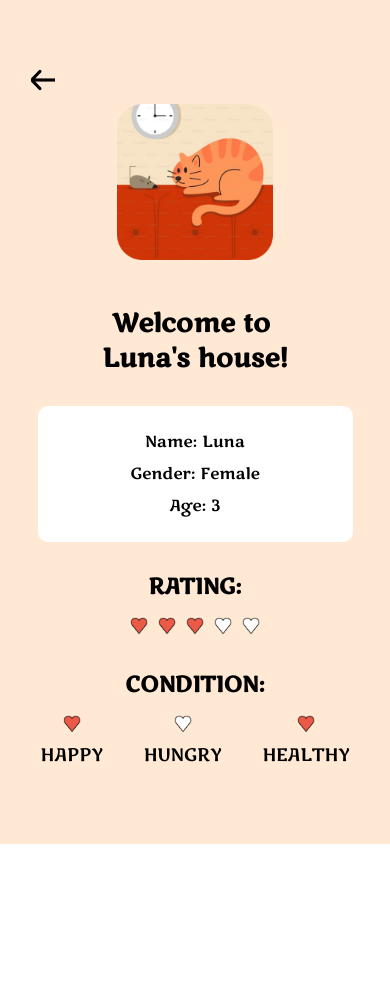
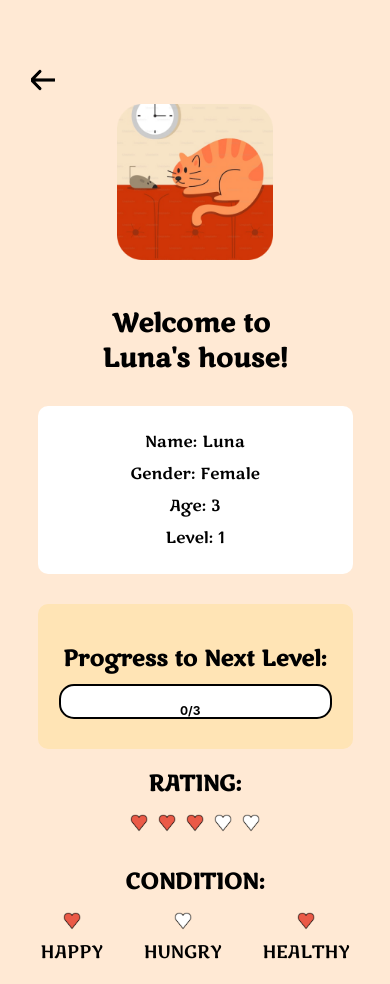
Before and after one commit to AuroraWhisperer/4352-Team18, a React Native app: screen /PetDetails in a window 390 px wide. Before the commit the page ends 844 px from the top, so only its background shows below. Built offline with nearby package versions, Linux system fonts and the light colour scheme.

Commit message:
add pet level

```diff
--- a/Screen/Main/GoalsScreen.js
+++ b/Screen/Main/GoalsScreen.js
@@ -15,11 +15,13 @@ import ExistingGoalCard from "../../components/Goals/ExistingGoalCard";
 import { useNavigation } from "@react-navigation/native";
 import { useMain } from "../../context/MainContext";
 import { useRoute } from "@react-navigation/native";
+import { useTask } from "../../context/TaskContext";
 
 export default function GoalsScreen() {
   const navigation = useNavigation();
   const route = useRoute();
   const { goals, setGoals, setHistoryGoals } = useMain();
+  const { incrementTaskCount } = useTask();
 
   // Function to delete a goal
   const handleDeleteGoal = (id) => {
@@ -37,7 +39,9 @@ export default function GoalsScreen() {
         ? route.params.deleteGoalId[0]
         : route.params.deleteGoalId;
       console.log("Attempting to delete goal with ID:", goalId);
+
       handleDeleteGoal(goalId);
+      incrementTaskCount();
     }
   }, [route.params?.deleteGoalId]);
 
--- a/Screen/PetDetails/PetDetailsScreen.js
+++ b/Screen/PetDetails/PetDetailsScreen.js
@@ -1,37 +1,54 @@
-import React from "react";
+import React, { useEffect, useState } from "react";
 import { useFonts } from "expo-font";
 import {
   StyleSheet,
   Text,
   View,
   ScrollView,
-  SafeAreaView,
+  TouchableOpacity,
   Image,
-  TouchableOpacity,
   Dimensions,
 } from "react-native";
 import Star from "../../components/Display/Star";
 import { useNavigation } from "@react-navigation/native";
 import { useAuth } from "../../context/AuthContext";
+import { useTask } from "../../context/TaskContext";
 
 export default function PetDetailsScreen() {
-  // Load custom font using expo-font hook
   const [fontsLoaded] = useFonts({
     "MarkoOne-Regular": require("../../assets/fonts/MarkoOne-Regular.ttf"),
   });
 
-  // Return loading state if fonts are not loaded
-  if (!fontsLoaded) {
-    return undefined;
-  }
+  const [progress, setProgress] = useState(0);
 
   const navigation = useNavigation();
   const { petname } = useAuth();
+  const { taskCount, level, tasksToLevelUp, incrementTaskCount } = useTask();
+
+  const targetProgress = taskCount / tasksToLevelUp;
+
+  useEffect(() => {
+    const animateProgress = () => {
+      setProgress((prev) => {
+        if (prev < targetProgress) {
+          return Math.min(prev + 0.01, targetProgress);
+        } else {
+          return targetProgress;
+        }
+      });
+    };
+
+    const interval = setInterval(animateProgress, 30);
+
+    return () => clearInterval(interval);
+  }, [taskCount, level, targetProgress]);
+
+  if (!fontsLoaded) {
+    return null;
+  }
 
   return (
-    // <SafeAreaView style={styles.container}>
     <ScrollView contentContainerStyle={styles.scrollContainer}>
-        {/* Back button to return to previous screen */}
       <TouchableOpacity
         style={styles.backContent}
         onPress={() => navigation.goBack()}
@@ -42,7 +59,6 @@ export default function PetDetailsScreen() {
         />
       </TouchableOpacity>
 
-        {/* Pet image */}
       <View style={styles.imageContainer}>
         <Image
           source={require("../../assets/images/PetDetailsTopImage.png")}
@@ -50,7 +66,6 @@ export default function PetDetailsScreen() {
         />
       </View>
 
-        {/* Pet information */}
       <Text style={styles.title}>
         Welcome to {"\n"}
         {petname}'s house!
@@ -59,9 +74,33 @@ export default function PetDetailsScreen() {
         <Text style={styles.infoText}>Name: {petname}</Text>
         <Text style={styles.infoText}>Gender: Female</Text>
         <Text style={styles.infoText}>Age: 3</Text>
+        <Text style={styles.infoText}>Level: {level}</Text>
       </View>
 
-        {/* Pet rating section */}
+      <View style={styles.progressSection}>
+        <Text style={styles.conditionTitle}>Progress to Next Level:</Text>
+
+        <View style={styles.outerProgressContainer}>
+          <View style={styles.progressBarContainer}>
+            <View style={styles.progressBackground}>
+              <View
+                style={[styles.progressFill, { width: `${progress * 100}%` }]}
+              />
+            </View>
+            <Text style={styles.progressText}>
+              {taskCount}/{tasksToLevelUp}
+            </Text>
+          </View>
+        </View>
+
+        {/* <TouchableOpacity
+          style={styles.manualTaskButton}
+          onPress={incrementTaskCount}
+        >
+          <Text style={styles.manualTaskText}>Add Task (Manual)</Text>
+        </TouchableOpacity> */}
+      </View>
+
       <Text style={styles.conditionTitle}>RATING:</Text>
       <View style={styles.starContainer}>
         <Star filled={true} />
@@ -71,34 +110,26 @@ export default function PetDetailsScreen() {
         <Star filled={false} />
       </View>
 
-        {/* Pet condition section */}
       <Text style={styles.conditionTitle}>CONDITION:</Text>
       <View style={styles.conditionContainer}>
         <View style={styles.conditionItem}>
           <Star filled={true} />
           <Text style={styles.conditionText}>HAPPY</Text>
         </View>
-
         <View style={styles.conditionItem}>
           <Star filled={false} />
           <Text style={styles.conditionText}>HUNGRY</Text>
         </View>
-
         <View style={styles.conditionItem}>
           <Star filled={true} />
           <Text style={styles.conditionText}>HEALTHY</Text>
         </View>
       </View>
     </ScrollView>
-    // </SafeAreaView>
   );
 }
 
 const styles = StyleSheet.create({
-  container: {
-    flex: 1,
-    backgroundColor: "#FFE9D4",
-  },
   scrollContainer: {
     backgroundColor: "#FFE9D4",
     flexGrow: 1,
@@ -107,9 +138,6 @@ const styles = StyleSheet.create({
     padding: 20,
   },
   backContent: {
-    flexDirection: "row",
-    alignItems: "center",
-    justifyContent: "flex-start",
     position: "absolute",
     top: Dimensions.get("window").height * 0.08,
     left: Dimensions.get("window").width * 0.08,
@@ -146,12 +174,68 @@ const styles = StyleSheet.create({
     fontFamily: "MarkoOne-Regular",
     marginVertical: 5,
   },
+  progressSection: {
+    marginTop: 20,
+    padding: 20,
+    alignItems: "center",
+    width: "90%",
+    backgroundColor: "#FFE4B5",
+    borderRadius: 10,
+  },
   conditionTitle: {
     fontSize: 22,
     fontFamily: "MarkoOne-Regular",
     fontWeight: "bold",
     marginTop: 20,
     textAlign: "center",
+  },
+  outerProgressContainer: {
+    backgroundColor: "#FFFFFF",
+    borderRadius: 15,
+    borderWidth: 2,
+    borderColor: "#000000",
+    padding: 4,
+    width: Dimensions.get("window").width * 0.7,
+    height: 35,
+    marginVertical: 10,
+    justifyContent: "center",
+  },
+  progressBarContainer: {
+    position: "relative",
+    width: "100%",
+    alignItems: "center",
+  },
+  progressBackground: {
+    width: "100%",
+    height: "100%",
+    backgroundColor: "#FFFFFF",
+    borderRadius: 15,
+    overflow: "hidden",
+  },
+  progressFill: {
+    height: "100%",
+    backgroundColor: "#FFA07A",
+    borderRadius: 15,
+  },
+  progressText: {
+    position: "absolute",
+    top: 2,
+    left: "50%",
+    transform: [{ translateX: -15 }],
+    fontSize: 12,
+    color: "#000000",
+    fontWeight: "bold",
+  },
+  manualTaskButton: {
+    backgroundColor: "#FF7F50",
+    padding: 10,
+    borderRadius: 10,
+    marginTop: 10,
+    alignItems: "center",
+  },
+  manualTaskText: {
+    color: "white",
+    fontWeight: "bold",
   },
   starContainer: {
     flexDirection: "row",
--- a/context/AppProvider.js
+++ b/context/AppProvider.js
@@ -2,12 +2,15 @@ import React from "react";
 import { AuthProvider } from "./AuthContext";
 import { MainProvider } from "./MainContext";
 import { ShopItemsProvider } from "./ShopItems";
+import { TaskProvider } from "./TaskContext";
 
 // AppProvider component to wrap the entire app with multiple context providers
 export const AppProvider = ({ children }) => (
   <AuthProvider>
     <MainProvider>
-      <ShopItemsProvider>{children}</ShopItemsProvider>
+      <ShopItemsProvider>
+        <TaskProvider>{children}</TaskProvider>
+      </ShopItemsProvider>
     </MainProvider>
   </AuthProvider>
 );
--- a/context/AuthContext.js
+++ b/context/AuthContext.js
@@ -17,6 +17,9 @@ export const AuthProvider = ({ children }) => {
   const [familyname, setFamilyName] = useState("");
   const [familyCode, setFamilyCode] = useState("");
   const [isAdmin, setIsAdmin] = useState(false);
+
+  const [taskCount, setTaskCount] = useState(0);
+  const [level, setLevel] = useState(1);
 
   // Initialize admin accounts in AsyncStorage
   useEffect(() => {
@@ -58,7 +61,18 @@ export const AuthProvider = ({ children }) => {
     initAdminAccounts();
   }, []);
 
-  // Handle admin login by validating against stored data
+  const loadTaskProgress = async (username) => {
+    try {
+      const storedTaskCount = await AsyncStorage.getItem(`tasks_${username}`);
+      const storedLevel = await AsyncStorage.getItem(`level_${username}`);
+      setTaskCount(storedTaskCount ? parseInt(storedTaskCount) : 0);
+      setLevel(storedLevel ? parseInt(storedLevel) : 1);
+    } catch (error) {
+      console.error("Failed to load task progress:", error);
+    }
+  };
+
+  // Handle admin login by validating stored data
   const handleAdminLogin = async (username, password) => {
     try {
       const prefixedUsername = `admin_${username}`;
@@ -106,7 +120,7 @@ export const AuthProvider = ({ children }) => {
   // Save user-specific data to AsyncStorage
   const saveUserData = async (username, data) => {
     try {
-      console.log(`Attempting to save data for ${username}:`, data);
+      // console.log(`Attempting to save data for ${username}:`, data);
       await AsyncStorage.setItem(`data_${username}`, JSON.stringify(data));
       console.log(`Successfully saved data for ${username}`);
     } catch (error) {
--- /dev/null
+++ b/context/TaskContext.js
@@ -0,0 +1,78 @@
+import React, { createContext, useContext, useState, useEffect } from "react";
+import AsyncStorage from "@react-native-async-storage/async-storage";
+import { useAuth } from "./AuthContext";
+
+const TaskContext = createContext();
+
+export const TaskProvider = ({ children }) => {
+  const [taskCount, setTaskCount] = useState(0);
+  const [level, setLevel] = useState(1);
+  const { username, saveUserData } = useAuth();
+
+  const calculateTasksToLevelUp = (level) => {
+    if (level <= 5) return 3;
+    if (level <= 10) return 4;
+    if (level <= 15) return 5;
+    return 6;
+  };
+
+  const tasksToLevelUp = calculateTasksToLevelUp(level);
+
+  useEffect(() => {
+    if (username) {
+      const loadProgress = async () => {
+        try {
+          const storedTaskCount = await AsyncStorage.getItem(
+            `tasks_${username}`
+          );
+          const storedLevel = await AsyncStorage.getItem(`level_${username}`);
+
+          if (storedTaskCount !== null) {
+            setTaskCount(parseInt(storedTaskCount));
+          }
+          if (storedLevel !== null) {
+            setLevel(parseInt(storedLevel));
+          }
+        } catch (e) {
+          console.error("Failed to load task count and level:", e);
+        }
+      };
+
+      loadProgress();
+    }
+  }, [username]);
+
+  const saveProgress = async (newLevel, newTaskCount) => {
+    try {
+      await AsyncStorage.setItem(`level_${username}`, newLevel.toString());
+      await AsyncStorage.setItem(`tasks_${username}`, newTaskCount.toString());
+
+      saveUserData(username, { level: newLevel, taskCount: newTaskCount });
+    } catch (e) {
+      console.error("Failed to save task count and level:", e);
+    }
+  };
+
+  const incrementTaskCount = () => {
+    if (taskCount + 1 >= tasksToLevelUp) {
+      const newLevel = level + 1;
+      setLevel(newLevel);
+      setTaskCount(0);
+      saveProgress(newLevel, 0);
+    } else {
+      const newTaskCount = taskCount + 1;
+      setTaskCount(newTaskCount);
+      saveProgress(level, newTaskCount);
+    }
+  };
+
+  return (
+    <TaskContext.Provider
+      value={{ taskCount, level, tasksToLevelUp, incrementTaskCount }}
+    >
+      {children}
+    </TaskContext.Provider>
+  );
+};
+
+export const useTask = () => useContext(TaskContext);
--- a/package.json
+++ b/package.json
@@ -37,6 +37,7 @@
     "react-native-linear-gradient": "^2.8.3",
     "react-native-pager-view": "^6.3.0",
     "react-native-paper": "^5.12.5",
+    "react-native-progress": "^5.0.1",
     "react-native-reanimated": "^3.10.1",
     "react-native-safe-area-context": "4.10.5",
     "react-native-screens": "3.31.1",
```
Also changed, not shown: App.js (+6 -1 lines), route.txt, 1 other file (tests, documents, lock files or other folders). Lines whose indentation alone changed are shown as unchanged.
